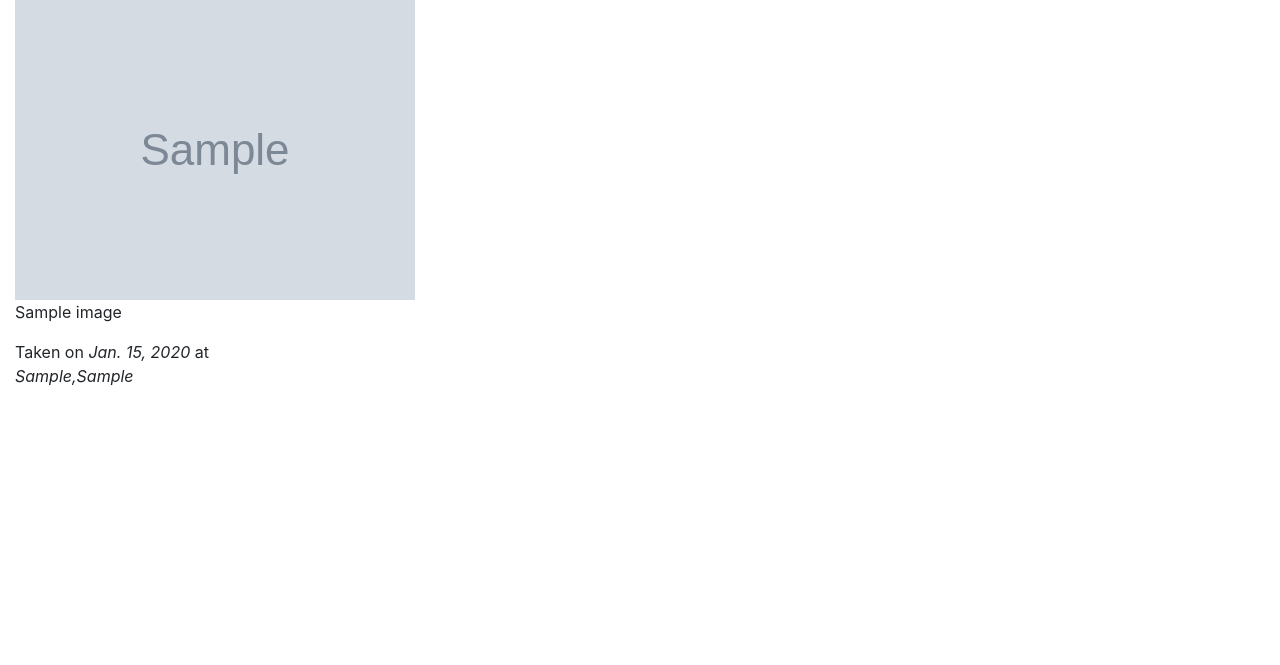
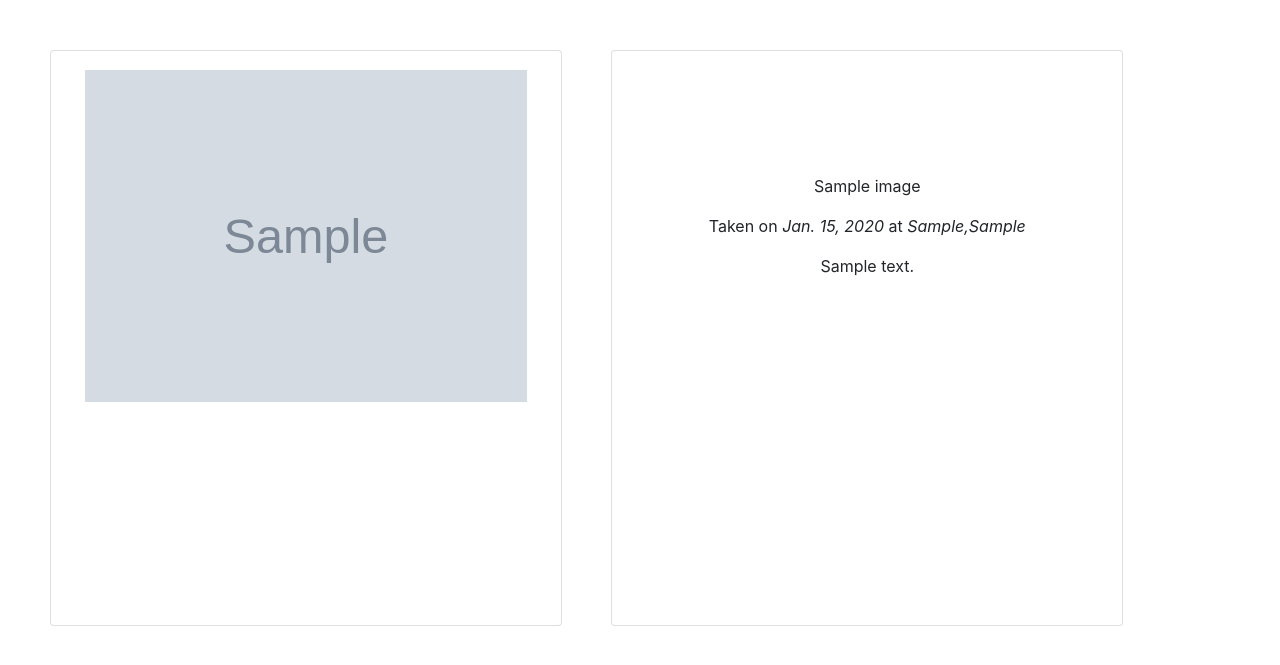
Before and after one commit to dancan-sandys/Personal-gallery, a Django app: page /image/1 in a window 1280 px wide. Shown: the part 56-721 px from the top of the page. Run offline with Django 3.2, Linux system fonts and the light colour scheme; tables that the repository leaves empty hold one stand-in row (values such as "Sample post"); grey boxes marked "Sample" are stand-in pictures; some libraries are stand-ins or nearby versions.

Commit message:
style the single image page

```diff
--- /dev/null
+++ b/mygallery/static/css/image.css
@@ -0,0 +1,22 @@
+img{
+    width: 100%;
+    padding: 4%;
+}
+.image{
+
+    margin: 2%;
+    height: 72vh;
+}
+
+.row{
+    margin: 2%;
+    align-items: center;
+}
+
+.description{
+    align-items: center;
+    text-align: center;
+    padding: 10% 1%;
+    height: 72vh;
+    margin: 2%;
+}
--- a/mygallery/templates/image.html
+++ b/mygallery/templates/image.html
@@ -1,9 +1,22 @@
 {%extends 'base.html'%}
 
 {%block content%}
-<div class="col-md-3">
-    <img src="{{image.image_url.url}}" alt="image">
-    <p>{{image.name}}</p>
-    <p>Taken on <em>{{image.date}}</em> at <em>{{image.location.city}},{{image.location.country}}</em> </p>
+
+{%block styles%}
+{{block.super}}
+<link rel="stylesheet" href="../static/css/image.css">
+
+{%endblock%}
+<div class="row">
+    <div class="image col-md-5 card">
+        <img src="{{image.image_url.url}}" alt="image">
+
+    </div>
+
+    <div class="col-md-5 card description">
+        <p>{{image.name}}</p>
+        <p>Taken on <em>{{image.date}}</em> at <em>{{image.location.city}},{{image.location.country}}</em> </p>
+        <p>{{image.description}}</p>
+    </div>
 </div>
 {%endblock%}
```
